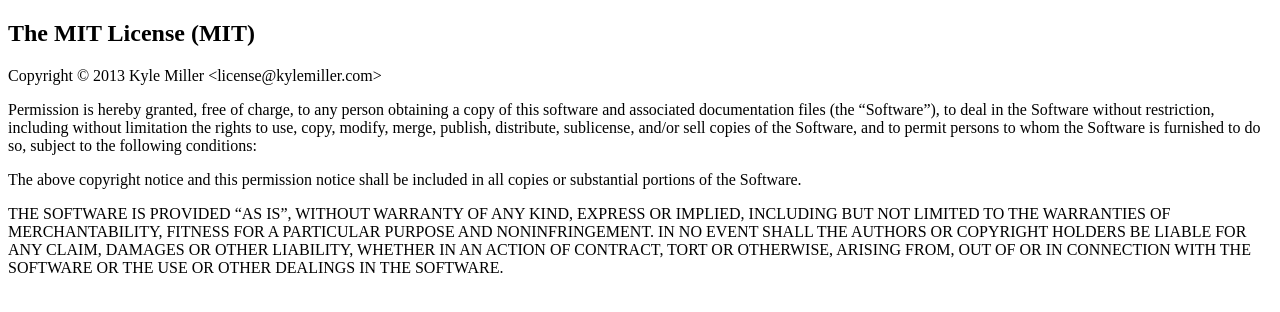
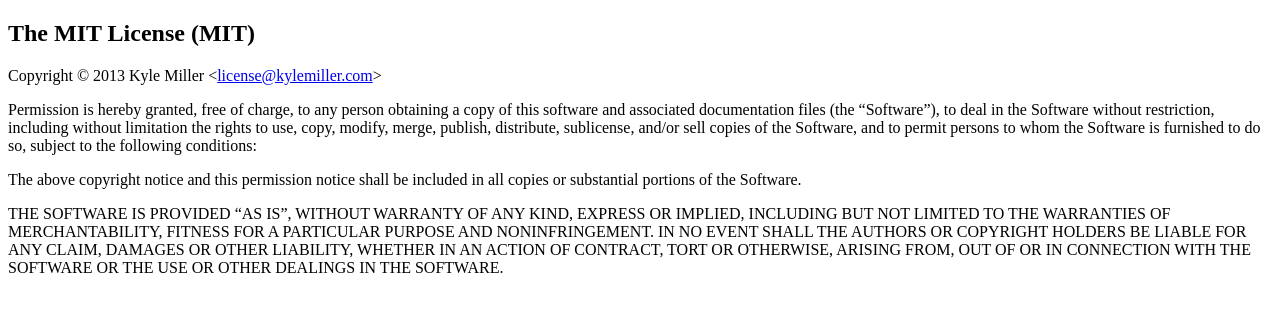
Before and after one commit to kamiller/mit-license, a plain HTML site: page index.html in a window 1280 px wide. Drawn offline with nearby package versions, Linux system fonts and the light colour scheme.

Commit message:
Update index.html

```diff
--- a/index.html
+++ b/index.html
@@ -5,6 +5,9 @@
 <meta charset=utf-8>
 <meta name=viewport content="width=device-width, initial-scale=0.70;">
 <script src="http://code.jquery.com/jquery-1.10.2.min.js"></script>
+<style>
+  artcle {width:500px;margin: 25px auto;border:1px solid #ddd;}
+</style>
 </head>
 <body>
 <script>
@@ -14,7 +17,7 @@
 </script>
 <article>
 <h1>The MIT License (MIT)</h1>
-<p>Copyright © <span class="year"></span> Kyle Miller &lt;license@kylemiller.com&gt; </p>
+<p>Copyright © <span class="year"></span> Kyle Miller &lt;<a href="mailto:license@kylemiller.com">license@kylemiller.com</a>&gt; </p>
 
 <p>Permission is hereby granted, free of charge, to any person obtaining a copy
 of this software and associated documentation files (the “Software”), to deal
```
